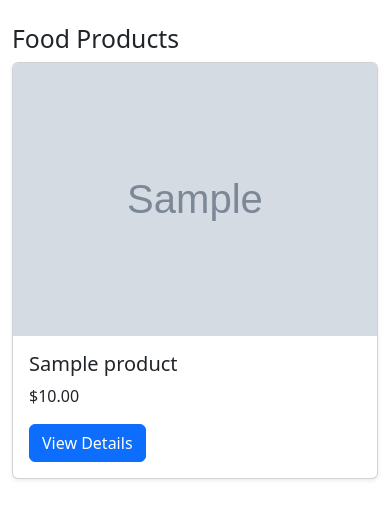
After one commit to cometkhadija/Prideproject, a Django app: page /products/food/ in a window 390 px wide. The commit adds this page. Shown: the top 519 px of the page. Run offline with Django 5.2, Linux system fonts and the light colour scheme; tables that the repository leaves empty hold one stand-in row (values such as "Sample post"); grey boxes marked "Sample" are stand-in pictures.

```diff
--- a/creatorhub/creatorhub/settings.py
+++ b/creatorhub/creatorhub/settings.py
@@ -10,7 +10,9 @@ For the full list of settings and their values, see
 https://docs.djangoproject.com/en/5.2/ref/settings/
 """
 
+
 from pathlib import Path
+import os
 
 # Build paths inside the project like this: BASE_DIR / 'subdir'.
 BASE_DIR = Path(__file__).resolve().parent.parent
@@ -120,6 +122,9 @@ STATIC_URL = 'static/'
 # Default primary key field type
 # https://docs.djangoproject.com/en/5.2/ref/settings/#default-auto-field
 
+MEDIA_URL = '/media/'
+MEDIA_ROOT = os.path.join(BASE_DIR, 'media')
+
 DEFAULT_AUTO_FIELD = 'django.db.models.BigAutoField'
 
 LOGIN_REDIRECT_URL = '/products/'
--- a/creatorhub/creatorhub/urls.py
+++ b/creatorhub/creatorhub/urls.py
@@ -16,8 +16,22 @@ Including another URLconf
 """
 from django.contrib import admin
 from django.urls import path, include
+from django.conf import settings
+from django.conf.urls.static import static
 
 urlpatterns = [
     path('admin/', admin.site.urls),
     path('', include('ecommerce.urls')),
 ]
+
+if settings.DEBUG:
+    urlpatterns += static(settings.MEDIA_URL, document_root=settings.MEDIA_ROOT)
+
+
+# from django.contrib import admin
+# from django.urls import path, include
+
+# urlpatterns = [
+#     path('admin/', admin.site.urls),
+#     path('', include('ecommerce.urls')),
+# ]
--- a/creatorhub/ecommerce/models.py
+++ b/creatorhub/ecommerce/models.py
@@ -1,8 +1,7 @@
+from django.db import models
+from django.contrib.auth.models import User
 
-# Create your models here.
-from django.contrib.auth.models import User
-from django.db import models
-
+# Profile Model
 class Profile(models.Model):
     ROLE_CHOICES = [
         ('admin', 'Admin'),
@@ -14,3 +13,36 @@ class Profile(models.Model):
 
     def __str__(self):
         return f"{self.user.username} - {self.role}"
+
+# Product Model
+class Product(models.Model):
+    CATEGORY_CHOICES = [
+        ('food', 'Food'),
+        ('clothing', 'Clothing'),
+        ('jewellery', 'Jewellery'),
+    ]
+
+    name = models.CharField(max_length=255)
+    image = models.ImageField(upload_to='product_images/')
+    price = models.DecimalField(max_digits=10, decimal_places=2)
+    description = models.TextField()
+    category = models.CharField(max_length=50, choices=CATEGORY_CHOICES)
+
+    def __str__(self):
+        return self.name
+
+# Create your models here.
+# from django.contrib.auth.models import User
+# from django.db import models
+
+# class Profile(models.Model):
+#     ROLE_CHOICES = [
+#         ('admin', 'Admin'),
+#         ('buyer', 'Buyer'),
+#         ('seller', 'Seller'),
+#     ]
+#     user = models.OneToOneField(User, on_delete=models.CASCADE)
+#     role = models.CharField(max_length=10, choices=ROLE_CHOICES)
+
+#     def __str__(self):
+#         return f"{self.user.username} - {self.role}"
--- /dev/null
+++ b/creatorhub/ecommerce/templates/ecommerce/product_list.html
@@ -0,0 +1,23 @@
+{% extends 'ecommerce/base.html' %}
+
+{% block content %}
+<div class="container mt-4">
+    <h2>{{ category_name|title }} Products</h2>
+    <div class="row">
+        {% for product in products %}
+        <div class="col-md-4">
+            <div class="card mb-4 shadow-sm">
+                <img src="{{ product.image.url }}" class="card-img-top" alt="{{ product.name }}">
+                <div class="card-body">
+                    <h5 class="card-title">{{ product.name }}</h5>
+                    <p class="card-text">${{ product.price }}</p>
+                    <a href="{% url 'product_details' product.id %}" class="btn btn-primary">View Details</a>
+                </div>
+            </div>
+        </div>
+        {% empty %}
+        <p>No products available in this category.</p>
+        {% endfor %}
+    </div>
+</div>
+{% endblock %}
--- a/creatorhub/ecommerce/templates/ecommerce/product_showcase.html
+++ b/creatorhub/ecommerce/templates/ecommerce/product_showcase.html
@@ -14,13 +14,13 @@
         <div class="collapse navbar-collapse" id="navbarNav">
             <ul class="navbar-nav me-auto mb-2 mb-lg-0">
                 <li class="nav-item">
-                    <a class="nav-link text-white" href="#">Food</a>
+                    <a class="nav-link text-white" href="{% url 'product_list' 'food' %}">Food</a>
                 </li>
                 <li class="nav-item">
-                    <a class="nav-link text-white" href="#">Clothing</a>
+                    <a class="nav-link text-white" href="{% url 'product_list' 'clothing' %}">Clothing</a>
                 </li>
                 <li class="nav-item">
-                    <a class="nav-link text-white" href="#">Jewellery</a>
+                    <a class="nav-link text-white" href="{% url 'product_list' 'jewellery' %}">Jewellery</a>
                 </li>
 
                 <li class="nav-item">
--- a/creatorhub/ecommerce/urls.py
+++ b/creatorhub/ecommerce/urls.py
@@ -2,15 +2,33 @@ from django.urls import path
 from . import views
 from django.contrib.auth import views as auth_views
 
-
 urlpatterns = [
-     path('', views.home, name='home'),
+    path('', views.home, name='home'),
     path('products/', views.product_showcase, name='product_showcase'),
+    path('products/<str:category_name>/', views.product_list, name='product_list'),
+    path('product/<int:product_id>/', views.product_detail_view, name='product_details'),
     path('run/', views.run_code, name='run_code'),
     path('signup/', views.signup, name='signup'),
     path('login/', views.CustomLoginView.as_view(), name='login'),
     path('logout/', auth_views.LogoutView.as_view(), name='logout'),
     path('cart/', views.cart_view, name='cart'),
     path('order/', views.order_view, name='order'),
-    path('product/<int:product_id>/', views.product_detail_view, name='product_details'),
 ]
+
+
+# from django.urls import path
+# from . import views
+# from django.contrib.auth import views as auth_views
+
+
+# urlpatterns = [
+#      path('', views.home, name='home'),
+#     path('products/', views.product_showcase, name='product_showcase'),
+#     path('run/', views.run_code, name='run_code'),
+#     path('signup/', views.signup, name='signup'),
+#     path('login/', views.CustomLoginView.as_view(), name='login'),
+#     path('logout/', auth_views.LogoutView.as_view(), name='logout'),
+#     path('cart/', views.cart_view, name='cart'),
+#     path('order/', views.order_view, name='order'),
+#     path('product/<int:product_id>/', views.product_detail_view, name='product_details'),
+# ]
--- a/creatorhub/ecommerce/views.py
+++ b/creatorhub/ecommerce/views.py
@@ -1,12 +1,10 @@
-# ecommerce/views.py
-
 from django.contrib.auth.views import LoginView
 from django.contrib.auth.models import User
-from django.shortcuts import render, redirect
+from django.shortcuts import render, redirect, get_object_or_404
 from django.http import HttpResponse
 from django.contrib import messages
 
-from .models import Profile
+from .models import Profile, Product
 from .forms import CustomUserCreationForm
 
 def signup(request):
@@ -33,7 +31,7 @@ def signup(request):
             messages.success(request, "Account created successfully! Please log in.")
             return redirect('login')
         else:
-            # Form invalid (e.g., username duplicate etc.)
+            # Form invalid
             for error_list in form.errors.values():
                 for error in error_list:
                     messages.error(request, error)
@@ -43,19 +41,26 @@ def signup(request):
 
     return render(request, 'ecommerce/signup.html', {'form': form})
 
-
 class CustomLoginView(LoginView):
     template_name = 'ecommerce/login.html'
-
 
 def home(request):
     return render(request, 'ecommerce/home.html')
 
+# Updated product_showcase view
+def product_showcase(request):
+    products = Product.objects.all()
+    return render(request, 'ecommerce/product_showcase.html', {'products': products})
 
-def product_showcase(request):
-    return render(request, 'ecommerce/product_showcase.html')
+# New product_list view (category wise)
+def product_list(request, category_name):
+    products = Product.objects.filter(category=category_name)
+    return render(request, 'ecommerce/product_list.html', {'products': products, 'category_name': category_name})
 
-
+# Updated product_detail_view
+def product_detail_view(request, product_id):
+    product = get_object_or_404(Product, id=product_id)
+    return render(request, 'ecommerce/product_details.html', {'product': product})
 
 def cart_view(request):
     return render(request, 'ecommerce/cart.html')
@@ -63,8 +68,77 @@ def cart_view(request):
 def order_view(request):
     return render(request, 'ecommerce/order.html')
 
-def product_detail_view(request, product_id):
-    return render(request, 'ecommerce/product_details.html', {'product_id': product_id})
-
 def run_code(request):
     return HttpResponse("Ecommerce app is running!")
+
+
+# ecommerce/views.py
+
+# from django.contrib.auth.views import LoginView
+# from django.contrib.auth.models import User
+# from django.shortcuts import render, redirect
+# from django.http import HttpResponse
+# from django.contrib import messages
+
+# from .models import Profile
+# from .forms import CustomUserCreationForm
+
+# def signup(request):
+#     if request.method == 'POST':
+#         form = CustomUserCreationForm(request.POST)
+#         role = request.POST.get('role')
+#         email = request.POST.get('email')
+
+#         if form.is_valid():
+#             # Check if email already exists
+#             if User.objects.filter(email=email).exists():
+#                 messages.error(request, "An account with this email already exists.")
+#                 return redirect('signup')
+
+#             user = form.save(commit=False)
+#             user.email = email
+#             user.save()
+
+#             # Profile automatically created by signal (no need to create manually)
+#             profile = Profile.objects.get(user=user)
+#             profile.role = role
+#             profile.save()
+
+#             messages.success(request, "Account created successfully! Please log in.")
+#             return redirect('login')
+#         else:
+#             # Form invalid (e.g., username duplicate etc.)
+#             for error_list in form.errors.values():
+#                 for error in error_list:
+#                     messages.error(request, error)
+#             return redirect('signup')
+#     else:
+#         form = CustomUserCreationForm()
+
+#     return render(request, 'ecommerce/signup.html', {'form': form})
+
+
+# class CustomLoginView(LoginView):
+#     template_name = 'ecommerce/login.html'
+
+
+# def home(request):
+#     return render(request, 'ecommerce/home.html')
+
+
+# def product_showcase(request):
+#     return render(request, 'ecommerce/product_showcase.html')
+
+
+
+# def cart_view(request):
+#     return render(request, 'ecommerce/cart.html')
+
+# def order_view(request):
+#     return render(request, 'ecommerce/order.html')
+
+# def product_detail_view(request, product_id):
+#     return render(request, 'ecommerce/product_details.html', {'product_id': product_id})
+
+# def run_code(request):
+#     return HttpResponse("Ecommerce app is running!")
```
Also changed, not shown: creatorhub/ecommerce/templates/ecommerce/products_details.html (+23 -2 lines), creatorhub/db.sqlite3, creatorhub/ecommerce/migrations/0002_product.py (added), creatorhub/ecommerce/templates/ecommerce/product_details.html (deleted).
